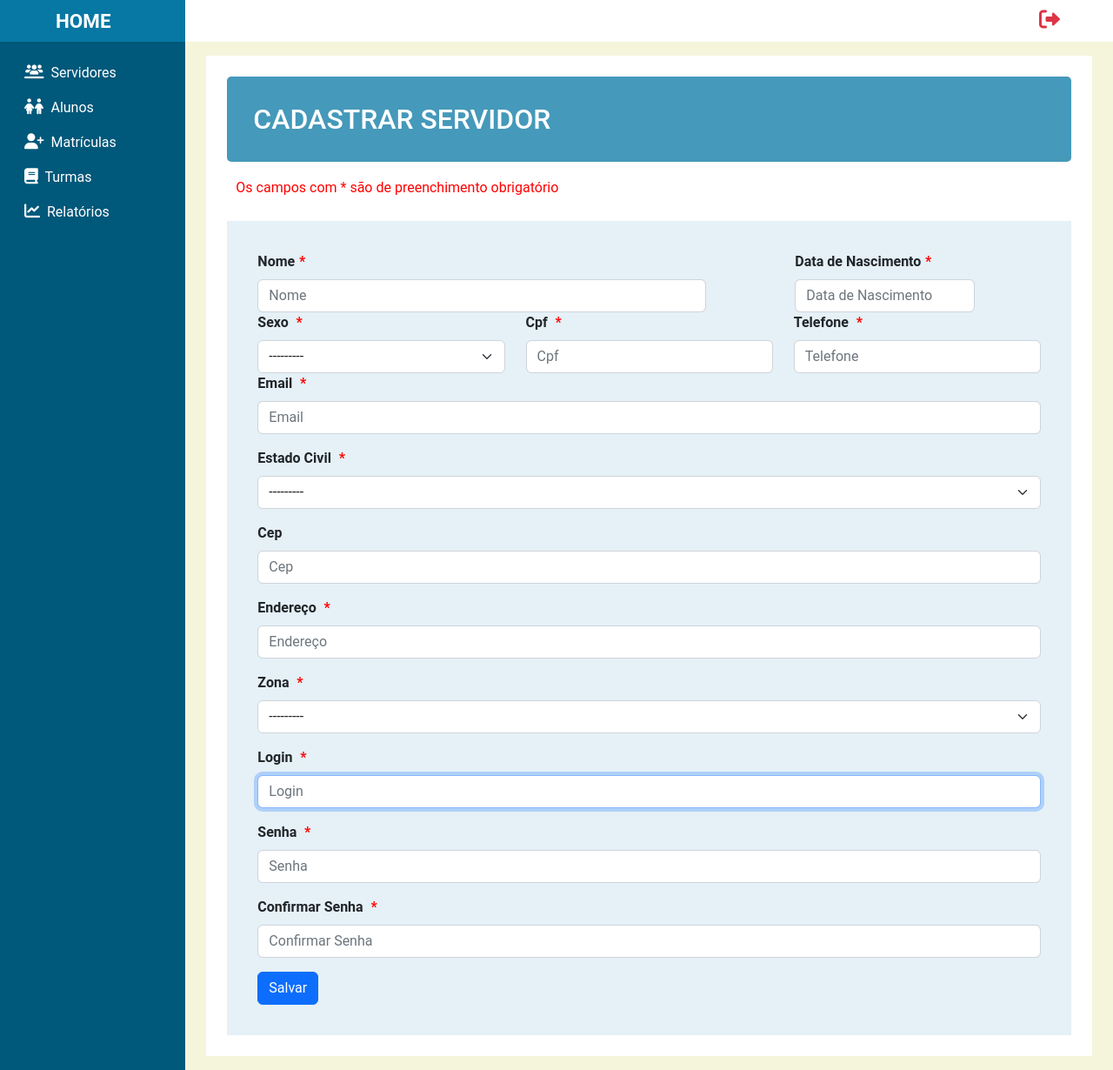
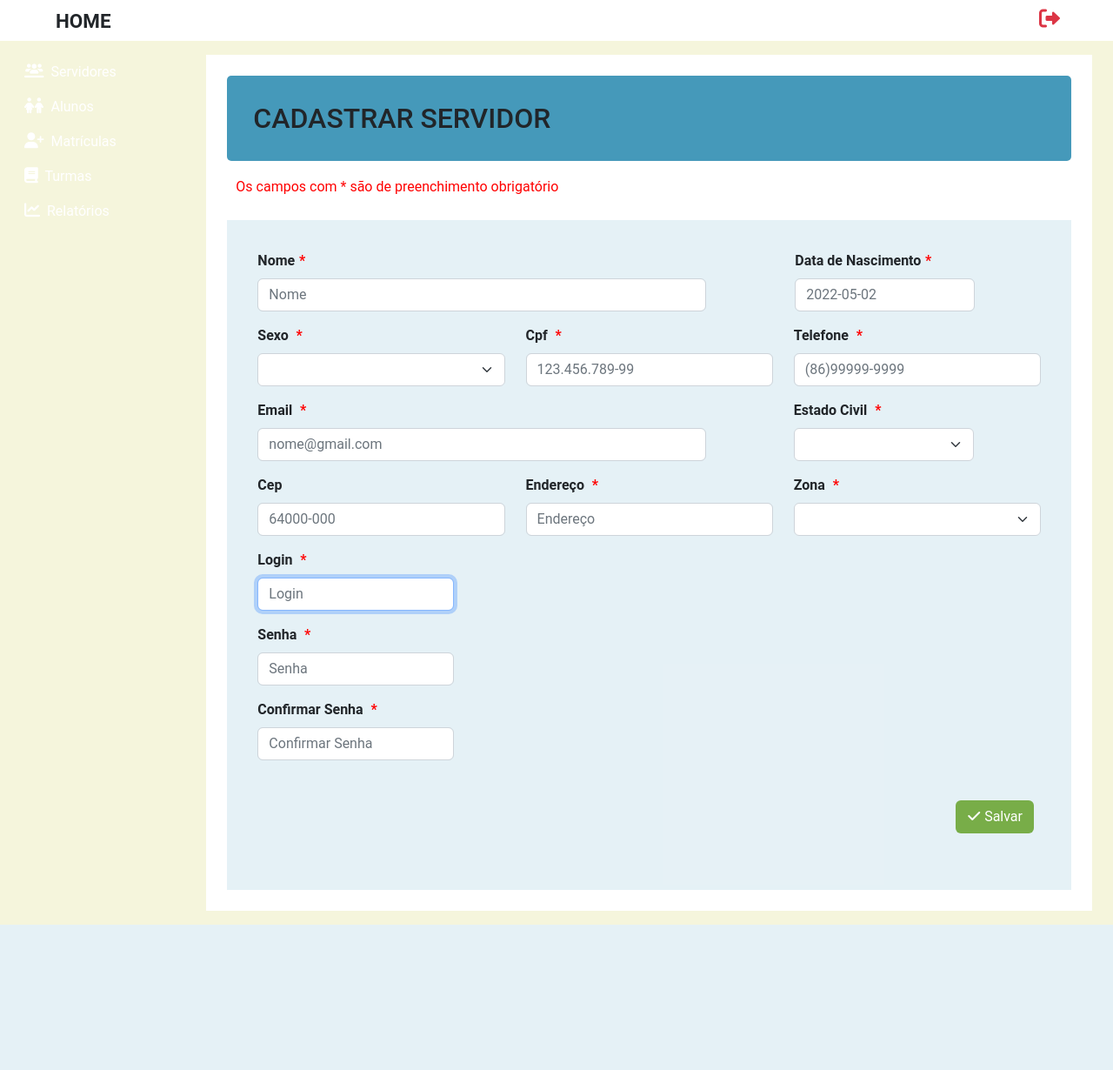
Before and after one commit to JelsonMatheus/ge, a Django app: page /cadastrar_servidor/ in a window 1280 px wide. Shown: the whole page at 87% size. After the commit the page ends 1063 px from the top, so only its background shows below. Run offline with Django 4.2, Linux system fonts and the light colour scheme; a user stored in the database is signed in; some libraries are stand-ins or nearby versions.

Commit message:
Finalizando o front das telas de cadastro

```diff
--- a/core/models.py
+++ b/core/models.py
@@ -6,18 +6,23 @@
 
 class Usuario(AbstractUser):
     SEXO_CHOICES = (
+        ("B", ""),
         ("F", "Feminino"),
         ("M", "Masculino"),
         ("N", "Nenhuma das opções")
     )
     ESTADO_CIVIL_CHOICES = (
+        ("B", ""),
         ("S", "Solteiro(a)"),
-        ("C", "Casado(a)")
+        ("C", "Casado(a)"),
+
     )
     ZONA_CHOICES = (
+        ("B", ""),
         ("U", "Urbana"),
         ("R", "Rural")
     )
+    # B significa que o campo está em branco , caso esteja em branco no banco pode ser isso
     class TipoUsuario(models.TextChoices):
         DIRETOR = 'D', _('Diretor')
         PROFESSOR = 'P', _('Professor')
@@ -27,13 +32,13 @@
                             default=TipoUsuario.PROFESSOR)
     nome = models.CharField(_('Nome'),max_length=300)
     data_nascimento = models.DateField(_('Data de Nascimento'))
-    sexo = models.CharField(max_length=1, choices=SEXO_CHOICES)
+    sexo = models.CharField(max_length=1, choices=SEXO_CHOICES,default="B")
     telefone = models.CharField(_('Telefone'),max_length=14)
     email = models.EmailField(_('Email'))
-    estado_civil = models.CharField(_('Estado Civil'),max_length=1, choices=ESTADO_CIVIL_CHOICES)
+    estado_civil = models.CharField(_('Estado Civil'),max_length=1, choices=ESTADO_CIVIL_CHOICES,default="B")
     cep = models.CharField(_('Cep'),max_length=9 ,null= True,blank=True)
     endereco = models.CharField(_('Endereço'),max_length=200)
-    zona = models.CharField(_('Zona'),max_length=1, choices=ZONA_CHOICES)
+    zona = models.CharField(_('Zona'),max_length=1, choices=ZONA_CHOICES,default="B")
 
 
     def is_diretor(self):
@@ -41,19 +46,23 @@
 
 class Aluno(models.Model):
     SEXO_CHOICES = (
+        ("B", ""),
         ("F", "Feminino"),
         ("M", "Masculino"),
         ("N", "Nenhuma das opções")
     )
     ESTADO_CIVIL_CHOICES = (
+        ("B", ""),
         ("S", "Solteiro(a)"),
         ("C", "Casado(a)")
     )
     ZONA_CHOICES = (
+        ("B", ""),
         ("U", "Urbana"),
         ("R", "Rural")
     )
     RESPONSAVEL_CHOICES = (
+        ("B", ""),
         ("P", "Pai"),
         ("M", "Mãe")
     )
@@ -61,17 +70,17 @@
     cpf = models.CharField(_('CPF'), max_length=11)
     nome = models.CharField(_('Nome'),max_length=300)
     data_nascimento = models.DateField(_('Data de Nascimento'))
-    sexo = models.CharField(max_length=1, choices=SEXO_CHOICES)
+    sexo = models.CharField(max_length=1, choices=SEXO_CHOICES,default="B")
     email = models.EmailField(_('Email'))
-    estado_civil = models.CharField(_('Estado Civil'),max_length=1, choices=ESTADO_CIVIL_CHOICES)
+    estado_civil = models.CharField(_('Estado Civil'),max_length=1, choices=ESTADO_CIVIL_CHOICES,default="B")
     cep = models.CharField(_('Cep'),max_length=9 ,null= True,blank=True)
     endereco = models.CharField(_('Endereço'),max_length=200)
-    zona = models.CharField(_('Zona'),max_length=1, choices=ZONA_CHOICES)
+    zona = models.CharField(_('Zona'),max_length=1, choices=ZONA_CHOICES,default="B")
     nome_da_mae = models.CharField(_('Nome da Mãe'), max_length=300)
     nome_do_pai = models.CharField(_('Nome do Pai'), max_length=300)
     cpf_da_mae = models.CharField(_('CPF da Mãe'), max_length=11)
     cpf_do_pai = models.CharField(_('CPF do Pai'), max_length=11)
-    responsavel = models.CharField(_('Responsável'), max_length=1, choices=RESPONSAVEL_CHOICES)
+    responsavel = models.CharField(_('Responsável'), max_length=1, choices=RESPONSAVEL_CHOICES,default="B")
 
 class Disciplina(models.Model):
     nome = models.CharField(_('Nome Disciplina'),max_length=30)
@@ -79,17 +88,19 @@
 
 class Turma(models.Model):
     TURNO_CHOICES = (
+        ("B", ""),
         ("M", "Matutino"),
         ("V", "Vespertino"),
         ("N", "Noturno")
     )
     ATENDIMENTO_CHOICES = (
+        ("B", ""),
         ("1", "Ensino Fundamental"),
         ("2", "Ensino Médio")
     )
     nome = models.CharField(_('Nome'),max_length=300)
     sala = models.IntegerField(_('Sala'),validators=[MinValueValidator(1),MaxValueValidator(100)])
-    turno = models.CharField(max_length=1,choices=TURNO_CHOICES)
-    tipo_atendimento = models.CharField(max_length=1,choices=ATENDIMENTO_CHOICES)
+    turno = models.CharField(max_length=1,choices=TURNO_CHOICES,default="B")
+    tipo_atendimento = models.CharField(max_length=1,choices=ATENDIMENTO_CHOICES,default="B")
     dia_semana =  models.CharField(_('Dia da Semana'),max_length=20)
     disciplina = models.ForeignKey(Disciplina,on_delete=models.PROTECT)
--- a/core/static/css/style.css
+++ b/core/static/css/style.css
@@ -1,4 +1,4 @@
-/********** Colors ***********/
+********* Colors **********
 :root {
     --color-primary: #0777a3;
     --color-primary-dark: #00587a;
@@ -149,5 +149,6 @@
 .btn-salvar {
     background-color: #5D9D1DCC;
     color: white;
+    margin: 30px;
 
 }
--- a/core/templates/core/cadastrar_servidor.html
+++ b/core/templates/core/cadastrar_servidor.html
@@ -13,7 +13,7 @@
 <form class="form-background" action="/cadastrar_servidor/" method="post">
     {% csrf_token %}
 
-    <div class="row">
+    <div class="row row-espacamento">
         <div class="col-7">
         {{ form.nome.errors }}
         <label for="{{ form.nome.id_for_label }}" class="form-label">Nome<label class="elemento-asterisco">*</label></label>
@@ -24,11 +24,11 @@
         <div class="col-3 data_nascimento">
             {{ form.data_nascimento.errors }}
             <label for="{{ form.data_nascimento.id_for_label }}" class="form-label">Data de Nascimento<label class="elemento-asterisco">*</label></label>
-            {% render_field form.data_nascimento class+="form-control" placeholder="Data de Nascimento" %}
+            {% render_field form.data_nascimento class+="form-control" placeholder="2022-05-02" %}
         </div>
     </div>
 
-    <div class="row">
+    <div class="row row-espacamento">
         <div class="col-4">
             {{ form.sexo.errors }}
             <label for="{{ form.sexo.id_for_label }}" class="form-label">Sexo <label class="elemento-asterisco">*</label></label>
@@ -38,65 +38,73 @@
         <div class="col-4">
             {{ form.cpf.errors }}
             <label for="{{ form.cpf.id_for_label }}" class="form-label">Cpf <label class="elemento-asterisco">*</label></label>
-            {% render_field form.cpf class+="form-control" placeholder="Cpf" %}
+            {% render_field form.cpf class+="form-control" placeholder="123.456.789-99" %}
         </div>
 
         <div class="col-4">
             {{ form.telefone.errors }}
             <label for="{{ form.telefone.id_for_label }}" class="form-label">Telefone <label class="elemento-asterisco">*</label></label>
-            {% render_field form.telefone class+="form-control" placeholder="Telefone" %}
+            {% render_field form.telefone class+="form-control" placeholder="(86)99999-9999" %}
         </div>
     </div>
 
-    <div class="mb-3">
+    <div class="row row-espacamento">
+        <div class="col-7 ">
             {{ form.email.errors }}
             <label for="{{ form.email.id_for_label }}" class="form-label">Email <label class="elemento-asterisco">*</label></label>
-        {% render_field form.email class+="form-control" placeholder="Email" %}
+            {% render_field form.email class+="form-control" placeholder="nome@gmail.com" %}
         </div>
 
-    <div class="mb-3">
+        <div class="col-3 offset-lg-1">
             {{ form.estado_civil.errors }}
             <label for="{{ form.estado_civil.id_for_label }}" class="form-label">Estado Civil <label class="elemento-asterisco">*</label></label>
             {% render_field form.estado_civil class+="form-select" placeholder="Estado Civil" %}
         </div>
+    </div>
 
-
-    <div class="mb-3">
+    <div class="row  row-espacamento">
+        <div class="col-4">
             {{ form.cep.errors }}
             <label for="{{ form.cep.id_for_label }}" class="form-label">Cep</label>
-        {% render_field form.cep class+="form-control" placeholder="Cep" %}
+            {% render_field form.cep class+="form-control" placeholder="64000-000" %}
         </div>
 
-    <div class="mb-3">
+        <div class="col-4">
             {{ form.endereco.errors }}
             <label for="{{ form.endereco.id_for_label }}" class="form-label">Endereço <label class="elemento-asterisco">*</label></label>
             {% render_field form.endereco class+="form-control" placeholder="Endereço" %}
         </div>
 
-    <div class="mb-3">
+        <div class="col-4">
             {{ form.zona.errors }}
             <label for="{{ form.zona.id_for_label }}" class="form-label">Zona <label class="elemento-asterisco">*</label></label>
             {% render_field form.zona class+="form-select" placeholder="Zona" %}
         </div>
+    </div>
 
-    <div class="mb-3">
+
+    <div class="col-3 row-espacamento">
         {{ form.username.errors }}
         <label for="{{ form.username.id_for_label }}" class="form-label">Login <label class="elemento-asterisco">*</label></label>
         {% render_field form.username class+="form-control" placeholder="Login" %}
     </div>
 
-    <div class="mb-3">
+    <div class="col-3 row-espacamento">
         {{ form.password1.errors }}
         <label for="{{ form.password1.id_for_label }}" class="form-label">Senha <label class="elemento-asterisco">*</label></label>
         {% render_field form.password1 class+="form-control" placeholder="Senha" %}
     </div>
 
-    <div class="mb-3">
+    <div class="col-3 row-espacamento">
         {{ form.password2.errors }}
         <label for="{{ form.password2.id_for_label }}" class="form-label">Confirmar Senha <label class="elemento-asterisco">*</label></label>
         {% render_field form.password2 class+="form-control" placeholder="Confirmar Senha" %}
     </div>
-    <button class="btn btn-primary">Salvar</button>
+
+    <div class="d-grid gap-2 d-md-flex justify-content-md-end">
+        <button class="btn btn-salvar me-md-2" type="button"> <i class="fa-solid fa-check"></i> Salvar</button>
+    </div>
+
 </form>
 
 {% endblock %}
--- a/core/templates/core/cadastrar_turma.html
+++ b/core/templates/core/cadastrar_turma.html
@@ -3,7 +3,7 @@
 
 
 
-{% block title %}GE - CADASTRAR SERVIDOR{% endblock %}
+{% block title %}GE - CADASTRAR TURMA{% endblock %}
 
 {% block content %}
 
@@ -83,6 +83,8 @@
         {% render_field form.dias_semana class+="form-select" %}
     </div>
 
-    <button class="btn btn-salvar">Salvar</button>
+    <div class="d-grid gap-2 d-md-flex justify-content-md-end">
+        <button class="btn btn-salvar me-md-2" type="button"> <i class="fa-solid fa-check"></i> Salvar</button>
+    </div>
 </form>
 {% endblock %}
```
Also changed, not shown: core/templates/core/cadastrar_aluno.html (+5 -3 lines), core/migrations/0002_aluno_disciplina_alter_usuario_sexo_turma.py, core/migrations/0003_disciplina_turma.py (deleted), core/static/css/home.css (line endings or trailing spaces). Lines whose indentation alone changed are shown as unchanged.
